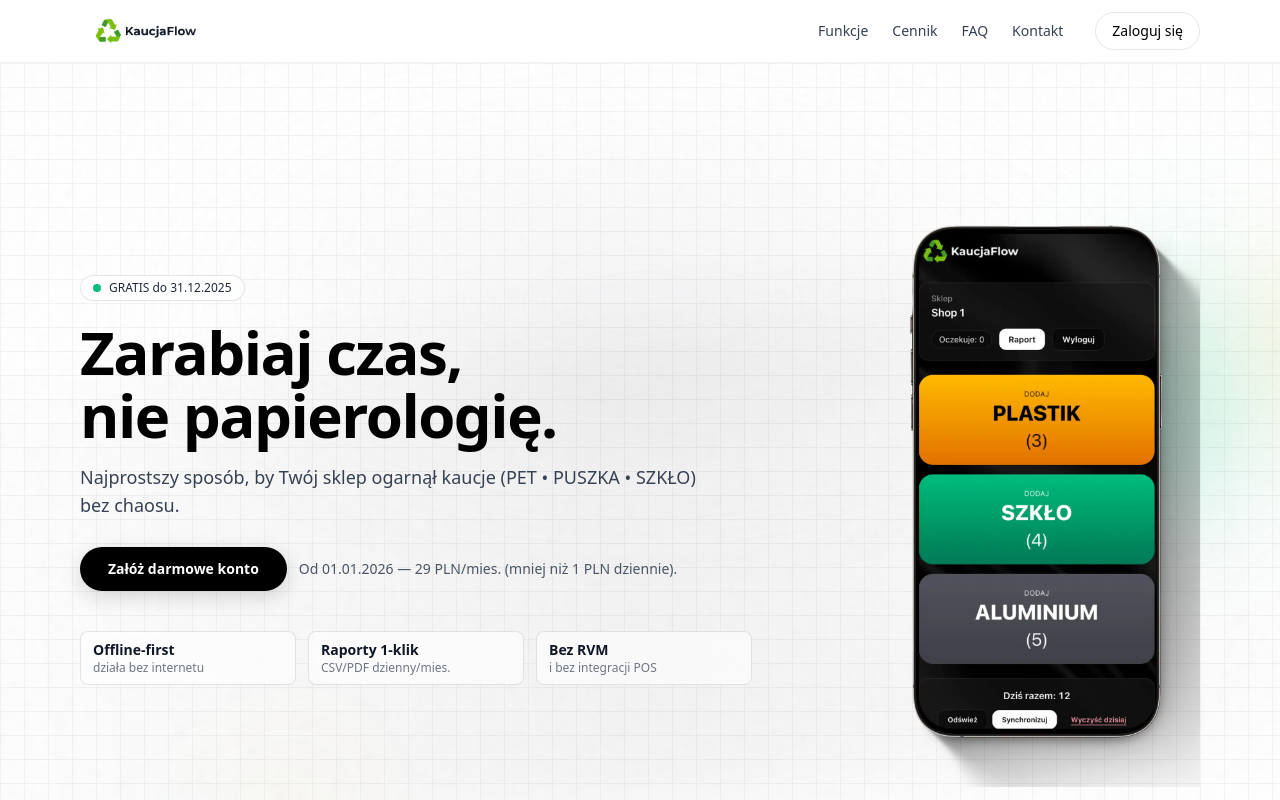
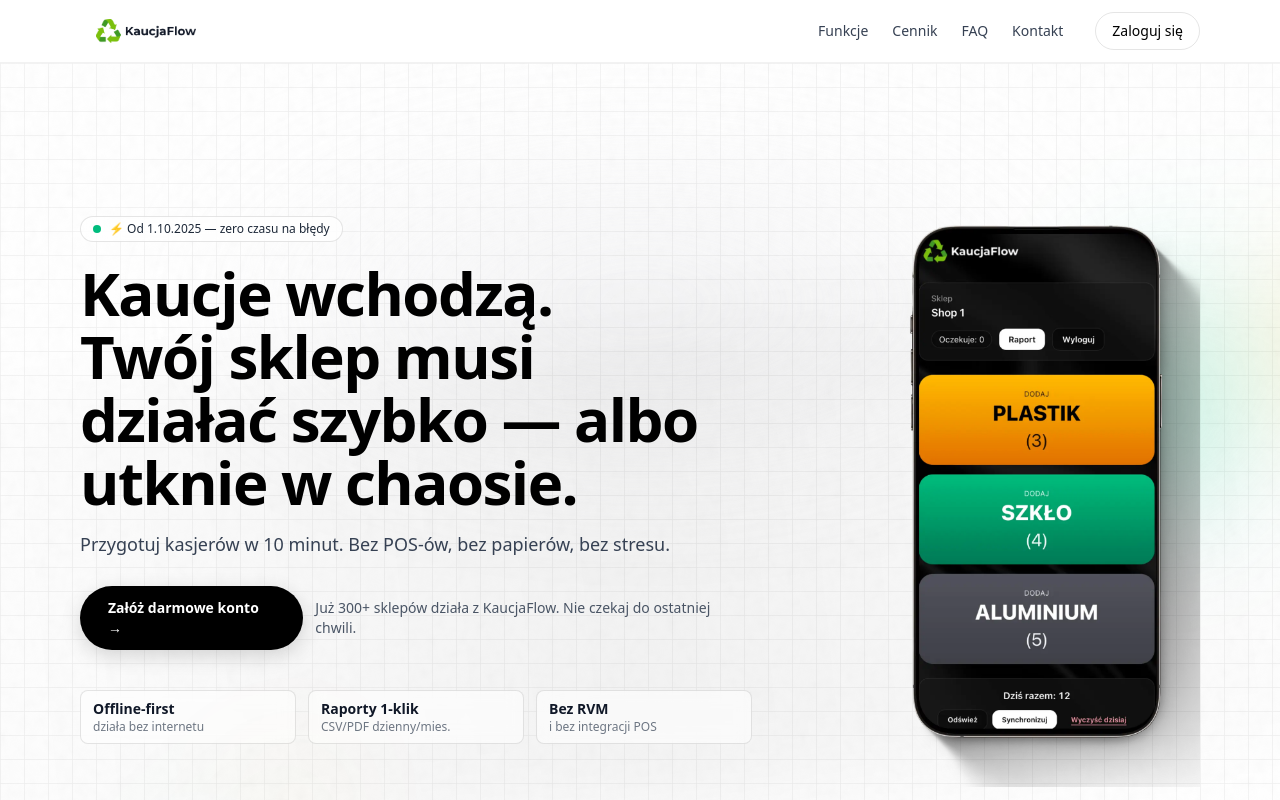
Before and after one commit to dawidglap/kaucjaflow-v2, a Next.js app: page / in a window 1280 px wide. Shown: the top 800 px of the page. Built offline with nearby package versions, Linux system fonts and the light colour scheme.

Commit message:
fixed hero

```diff
--- a/src/components/Hero.tsx
+++ b/src/components/Hero.tsx
@@ -16,12 +16,13 @@
 };
 
 export default function Hero({
-  badge = 'GRATIS do 31.12.2025',
-  title = 'Zarabiaj czas, nie papierologię.',
-  subtitle = 'Najprostszy sposób, by Twój sklep ogarnął kaucje (PET • PUSZKA • SZKŁO) bez chaosu.',
-  ctaLabel = 'Załóż darmowe konto',
+badge="⚡ Od 1.10.2025 — zero czasu na błędy",
+title="Kaucje wchodzą. Twój sklep musi działać szybko — albo utknie w chaosie.",
+subtitle="Przygotuj kasjerów w 10 minut. Bez POS-ów, bez papierów, bez stresu.",
+ctaLabel="Załóż darmowe konto →",
+secondary="Już 300+ sklepów działa z KaucjaFlow. Nie czekaj do ostatniej chwili.",
+
   ctaHref = '/login',
-  secondary = 'Od 01.01.2026 — 29 PLN/mies. (mniej niż 1 PLN dziennie).',
   className,
 }: HeroProps) {
   const prefersReduce = useReducedMotion();
```
